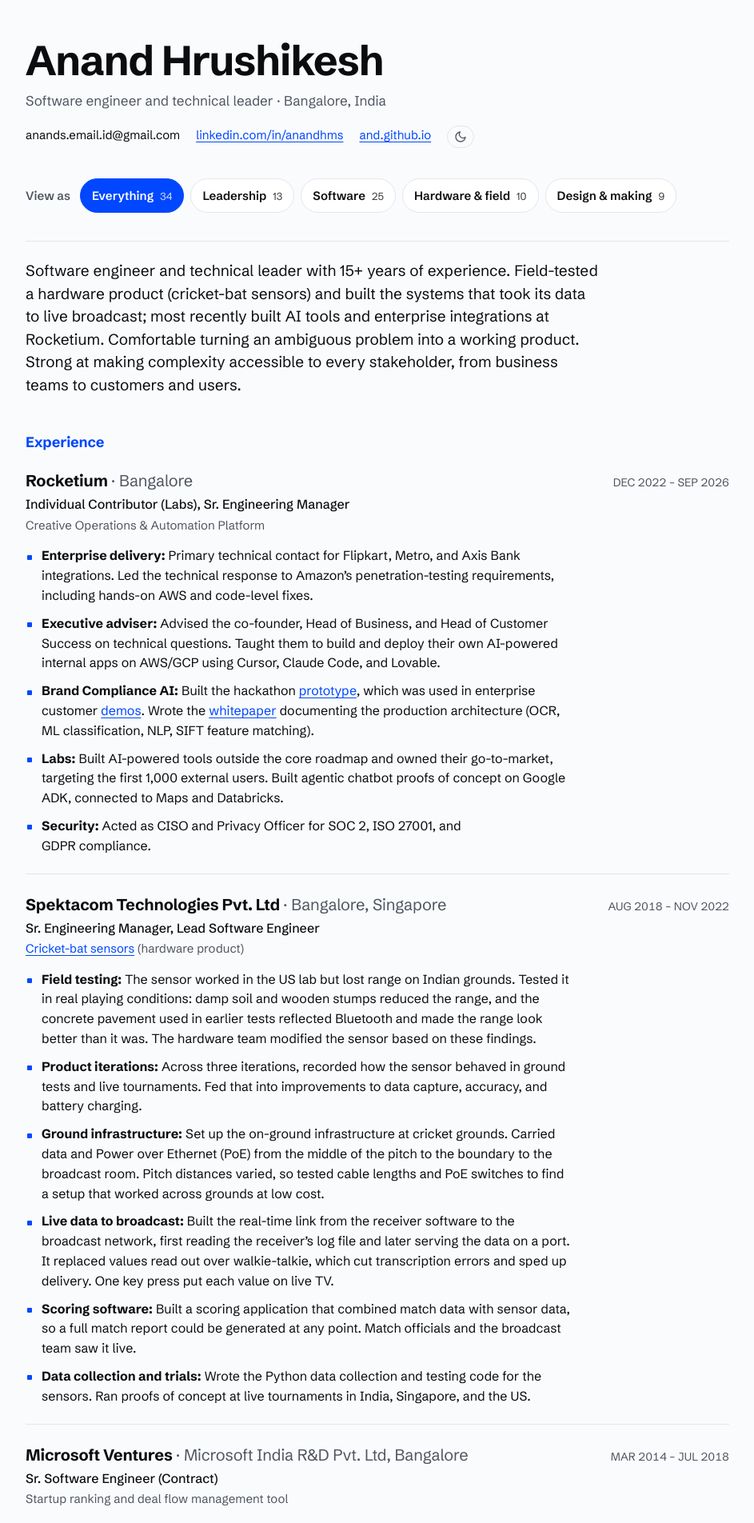
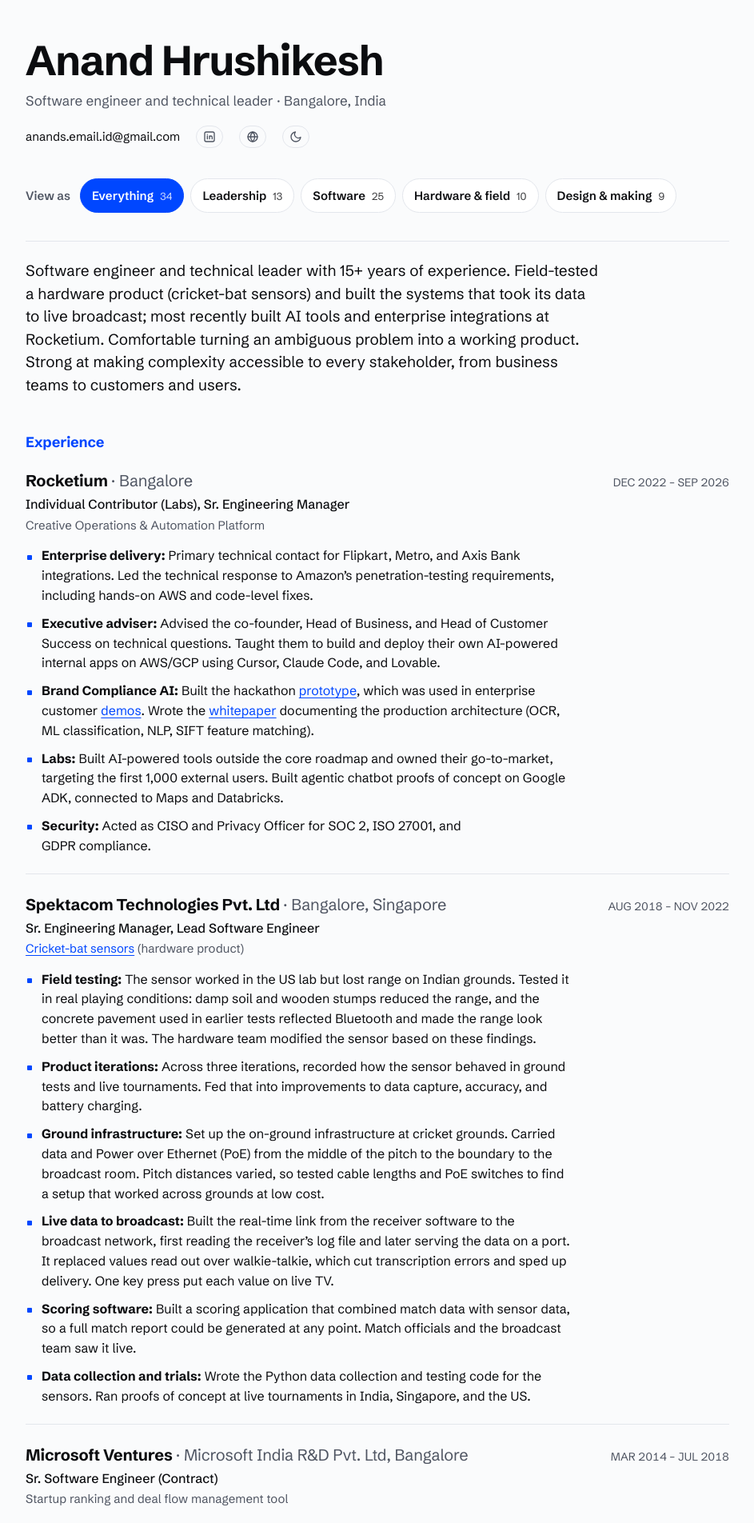
Before and after one commit to and/and.github.io, a Jekyll site: the page resume/index.html, which Jekyll copies as it is, in a window 1280 px wide. Shown: the top 1904 px of the page at 80% size, without its empty margins (168-1111 px from the left). Built offline with Jekyll 4.4.1, drawn with Linux system fonts in a browser that asks for light colours.

Commit message:
Resume: LinkedIn and site links as icons (saves space on mobile)
Co-Authored-By: Claude Sonnet 5.5 <noreply@anthropic.com>
Claude-Session: https://claude.ai/code/session_01MuwebNEXBFxCrvNjpbsvNM

```diff
--- a/resume/index.html
+++ b/resume/index.html
@@ -59,6 +59,10 @@ a:hover { text-decoration-thickness: 2px; }
 .tag { margin: 10px 0 0; color: var(--muted); font-size: 1.0625rem; }
 .contact { display: flex; flex-wrap: wrap; gap: 4px 20px; margin: 18px 0 0; padding: 0; list-style: none; font-size: 0.9375rem; }
 .contact li { min-width: 0; overflow-wrap: anywhere; }
+.contact { align-items: center; }
+.contact a.ico { display: inline-flex; align-items: center; padding: 5px 8px; color: var(--muted); border: 1px solid var(--rule); border-radius: 999px; text-decoration: none; }
+.contact a.ico:hover { border-color: var(--accent); color: var(--text); }
+.contact a.ico svg { width: 16px; height: 16px; display: block; }
 .mode { font: inherit; font-size: 0.875rem; display: inline-flex; align-items: center; gap: 6px; padding: 3px 10px; color: var(--muted); background: transparent; border: 1px solid var(--rule); border-radius: 999px; cursor: pointer; }
 .mode:hover { border-color: var(--accent); color: var(--text); }
 .mode svg { width: 16px; height: 16px; flex: none; display: block; }
@@ -174,6 +178,7 @@ a:hover { text-decoration-thickness: 2px; }
   .pts li.dated .side { padding-left: 20px; }
   .side { flex-direction: row; align-items: flex-end; justify-content: space-between; gap: 16px; }
   .art { width: 8.5rem; }
+  .contact { column-gap: 10px; }
   .dates { white-space: normal; }
   .pts li.dated { margin-top: 0; min-height: 0; }
   .skills > div { grid-template-columns: minmax(0, 1fr); gap: 0; }
@@ -190,8 +195,8 @@ a:hover { text-decoration-thickness: 2px; }
     <p class="tag">Software engineer and technical leader · Bangalore, India</p>
     <ul class="contact">
       <li>anands.email.id@gmail.com</li>
-      <li><a href="https://www.linkedin.com/in/anandhms/" target="_blank" rel="noopener">linkedin.com/in/anandhms</a></li>
-      <li><a href="https://and.github.io/" target="_blank" rel="noopener">and.github.io</a></li>
+      <li><a class="ico" href="https://www.linkedin.com/in/anandhms/" target="_blank" rel="noopener" aria-label="LinkedIn profile" title="LinkedIn"><svg viewBox="0 0 24 24" fill="none" stroke="currentColor" stroke-width="2" stroke-linecap="round" stroke-linejoin="round" aria-hidden="true"><rect x="3" y="3" width="18" height="18" rx="3"/><path d="M8 10.5V16M8 7.8v.01M12 16v-5.5M12 13a2.5 2.5 0 0 1 5 0v3"/></svg></a></li>
+      <li><a class="ico" href="https://and.github.io/" target="_blank" rel="noopener" aria-label="Blog and projects, and.github.io" title="and.github.io"><svg viewBox="0 0 24 24" fill="none" stroke="currentColor" stroke-width="2" stroke-linecap="round" stroke-linejoin="round" aria-hidden="true"><circle cx="12" cy="12" r="9"/><path d="M3 12h18M12 3c2.6 2.6 3.9 5.6 3.9 9s-1.3 6.4-3.9 9c-2.6-2.6-3.9-5.6-3.9-9S9.4 5.6 12 3z"/></svg></a></li>
       <li><button type="button" class="mode" id="mode-btn"><svg viewBox="0 0 24 24" fill="none" stroke="currentColor" stroke-width="2" stroke-linecap="round" stroke-linejoin="round" aria-hidden="true"><path d="M21 12.8A9 9 0 1 1 11.2 3a7 7 0 0 0 9.8 9.8z"/></svg><span>Dark mode</span></button></li>
     </ul>
   </header>
```
